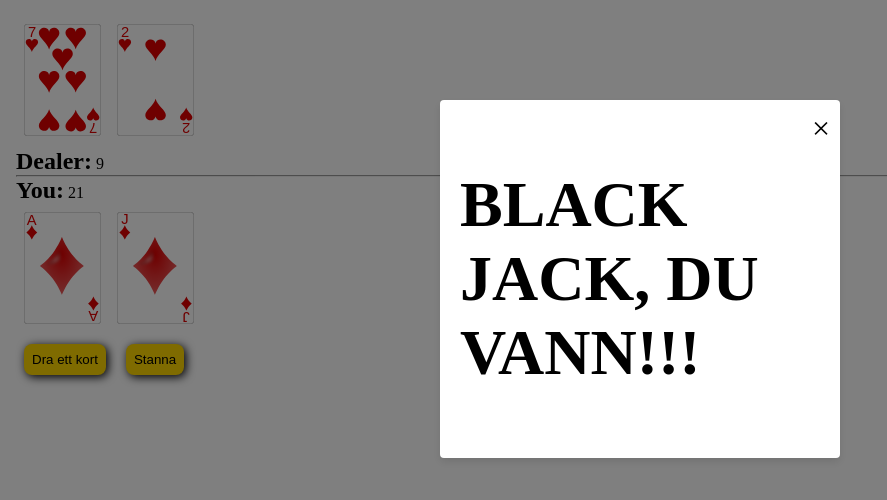
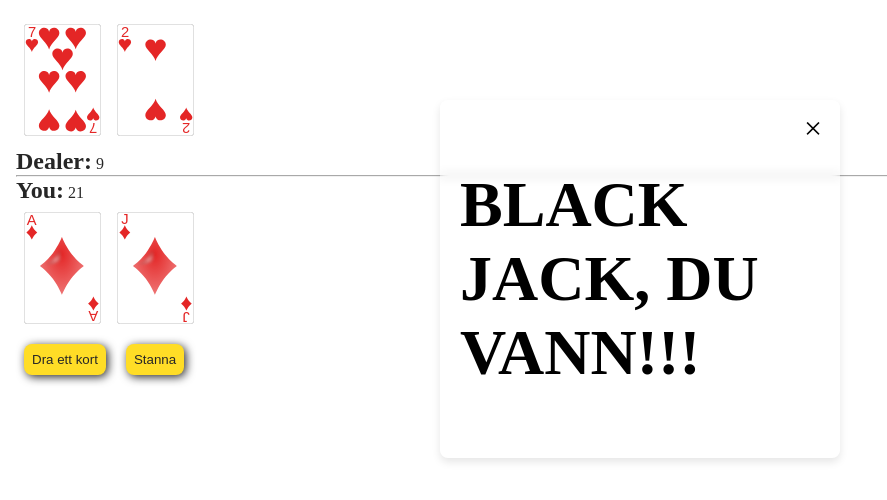
Before and after one commit to jaghetermarkus/Frontend1-exercises, a plain HTML site: page Lektion-05/BlackJack/index.html in a window 1280 px wide. Both pictures are taken after a click on the button "Starta spel". Shown: the whole page, without its empty margins (0-887 px from the left). Drawn offline with Linux system fonts and the light colour scheme.

Commit message:
Updates in 05_blackjack

```diff
--- a/Lektion-05/BlackJack/script.js
+++ b/Lektion-05/BlackJack/script.js
@@ -282,6 +282,12 @@ function closePopup() {
     reload()
 }
 
+
+// CASH COUNTER
+// let myCash = 100
+// let playCash;
+
+
 // Eventlisteners för knapparna
 startBtn.addEventListener('click', startDraw)
 drawBtn.addEventListener('click', draw)
--- a/Lektion-05/BlackJack/styles.css
+++ b/Lektion-05/BlackJack/styles.css
@@ -38,10 +38,13 @@ button {
     width: 100%;
     height: 100%;
     background-color: rgba(0, 0, 0, 0.5);
+    background-color: rgba(255, 255, 255, .15);
 }
 .popup-content {
-    border-radius: 4px;
     background-color: #fff;
+    background-color: rgba(255, 255, 255, .15);
+    backdrop-filter: blur(5px);
+    border-radius: 8px;
     padding: 20px;
     width: 80%;
     max-width: 400px;
@@ -58,10 +61,12 @@ button {
     justify-content: center;
   }
 
+
   .close {
     position: absolute;
     top: 10px;
     right: 10px;
     cursor: pointer;
     font-size: 2rem;
+    margin-right: .5rem;
   }
```
Also changed, not shown: 1 other file.
